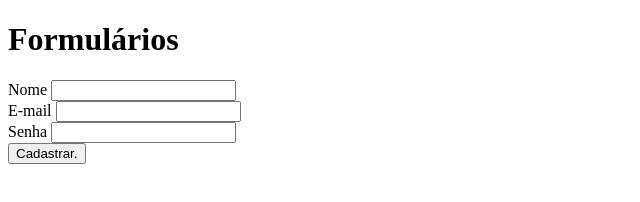
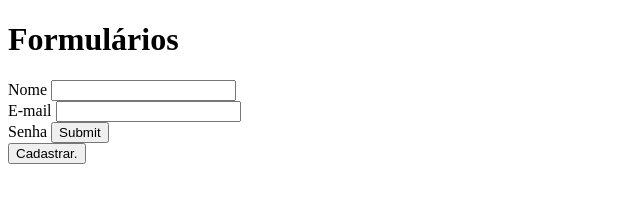
Before and after one commit to dudaPetracek/Formulario_ebac, a plain HTML site: page index.html in a window 1280 px wide. Shown: the whole page, without its empty margins (0-640 px from the left). Drawn offline with Linux system fonts and the light colour scheme.

Commit message:
Update index.html

```diff
--- a/index.html
+++ b/index.html
@@ -6,18 +6,20 @@
     <title>Tarefa EBAC</title>
 </head>
 <body>
+    <form>
         <h1>Formulários</h1>
         <label for="nome">Nome</label>
-    <input id="nome" type="nome">
+        <input id="nome" type="text">
         <br>
         <label for="email">E-mail</label>
         <input id="email" type="email">
         <br>
         <label for="senha">Senha</label>
-    <input id="senha" type="password">
+        <input id="senha" type="submit">
         <br>
         <button>
             Cadastrar.
         </button>
+    </form>
 </body>
 </html>
```
Lines whose indentation alone changed are shown as unchanged.
